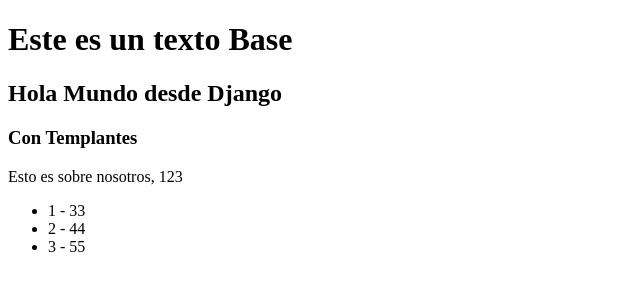
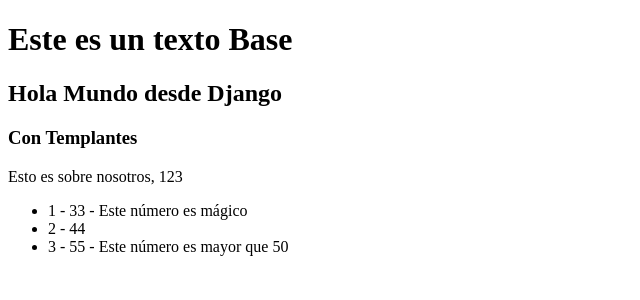
Before and after one commit to VictorMA18/Pweb2-Django-Parte3, a Django app: page / in a window 1280 px wide. Shown: the part 88-388 px from the top of the page, without its empty margins (0-640 px from the left). Run offline with Django 5.2, Linux system fonts and the light colour scheme.

Commit message:
En el django template podemos usar tambien if y los condicionales para lo cual ponemos de ejemplo de que si el numero el cual es myItem si es igual a 33 en caso que no sea igual si es mayor a 50 tambien lo podemos encontrar en la documentacion estas estructuras

```diff
--- a/destino/src/templates/home.html
+++ b/destino/src/templates/home.html
@@ -9,7 +9,13 @@
 </p>
 <ul>
   {% for myItem in myList %}
-    <li> {{forloop.counter}} - {{myItem}} </li>
+    <li> {{forloop.counter}} - {{myItem}}
+    {% if myItem == 33 %}
+      - Este número es mágico
+    {% elif myItem > 50 %}
+      - Este número es mayor que 50
+    {% endif %}
+    </li>
   {% endfor %}
 </ul>
 {% endblock %}
```
